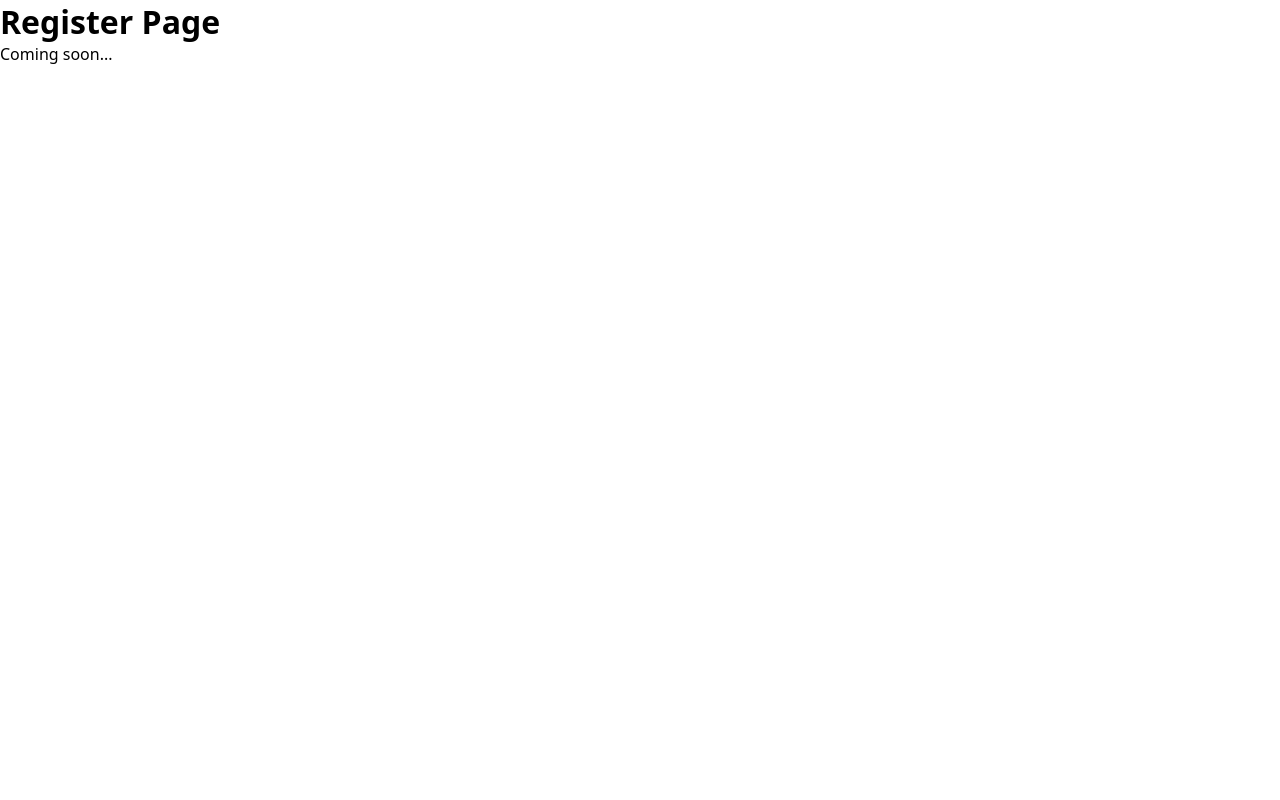
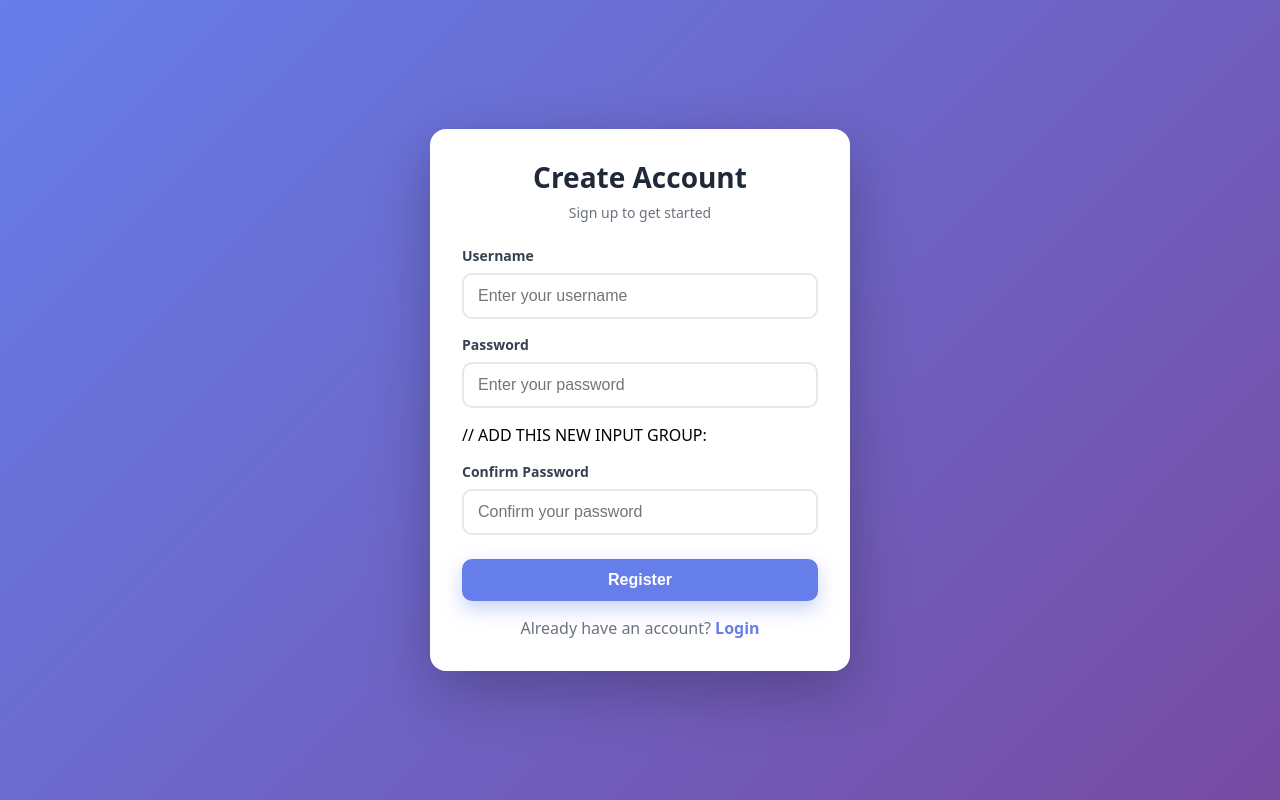
Before and after one commit to shristikhadka/tada-frontend-, a React (Vite) app: page /register in a window 1280 px wide. Built offline with nearby package versions, Linux system fonts and the light colour scheme.

Commit message:
Add Register Feature

```diff
--- a/src/pages/Login.jsx
+++ b/src/pages/Login.jsx
@@ -1,14 +1,13 @@
 import { useState } from "react";
 import { useNavigate, Link } from 'react-router-dom';
 import { setAuthCredentials } from '../utils/auth';
-import axios from 'axios';
+import { testCredentials } from '../userApi.js';
 
 export default function Login() {
 
   const [username, setUsername] = useState("");
   const [password, setPassword] = useState("");
   const [error,setError]=useState("");
-
   const [loading,setLoading]=useState(false);
   const navigate = useNavigate();
 
@@ -19,13 +18,7 @@ export default function Login() {
 
 
   try{
-    const credentials=btoa(`${username}:${password}`);
-    const response=await axios.get('http://localhost:8080/user/me',{
-      headers:{
-        'Authorization':`Basic ${credentials}`
-      }
-
-    });
+    const response=await testCredentials(username,password);
     //if successsful
     if(response.data){
       setAuthCredentials(username,password);
--- a/src/pages/Register.jsx
+++ b/src/pages/Register.jsx
@@ -1,8 +1,202 @@
+import { useState } from "react";
+import { useNavigate, Link } from 'react-router-dom';
+import { registerUser } from '../userApi';
+
 export default function Register() {
-    return (
-      <div>
-        <h1>Register Page</h1>
-        <p>Coming soon...</p>
+  const [username, setUsername] = useState("");
+  const [password, setPassword] = useState("");
+  const [confirmPassword,setConfirmPassword]=useState("");
+  const [error, setError] = useState("");
+  const [loading, setLoading] = useState(false);
+  const navigate = useNavigate();
+
+  const handleOnSubmit = async (e) => {
+    e.preventDefault();
+    setError("");
+    setLoading(true);
+
+    if(password!=confirmPassword){
+      setError("Passwords do not")
+    }
+
+    try {
+      // Call registerUser API with username and password
+      const response = await registerUser({
+        userName: username,
+        password: password
+      });
+
+      // If successful redirect to dashboard
+      if (response.data) {
+        navigate('/login');
+      }
+    } catch (err) {
+      // Handle errors (username already exists, etc.)
+      if (err.response?.data?.message) {
+        setError(err.response.data.message);
+      } else {
+        setError('Registration failed. Username may already exist.');
+      }
+      console.error('Registration error:', err);
+    } finally {
+      setLoading(false);
+    }
+  };
+
+  return (
+    <div style={styles.container}>
+      <div style={styles.card}>
+        <h1 style={styles.title}>Create Account</h1>
+        <p style={styles.subtitle}>Sign up to get started</p>
+        {error && <div style={styles.error}>{error}</div>}
+
+        <form onSubmit={handleOnSubmit} style={styles.form}>
+          <div style={styles.inputGroup}>
+            <label style={styles.label}>Username</label>
+            <input
+              type="text"
+              value={username}
+              placeholder="Enter your username"
+              onChange={(e) => setUsername(e.target.value)}
+              style={styles.input}
+              required
+              autoComplete="username"
+              disabled={loading}
+            />
+          </div>
+
+          <div style={styles.inputGroup}>
+            <label style={styles.label}>Password</label>
+            <input
+              type="password"
+              value={password}
+              placeholder="Enter your password"
+              onChange={(e) => setPassword(e.target.value)}
+              style={styles.input}
+              required
+              autoComplete="new-password"
+              disabled={loading}
+            />
+          </div>
+          // ADD THIS NEW INPUT GROUP:
+        <div style={styles.inputGroup}>
+          <label style={styles.label}>Confirm Password</label>
+          <input
+            type="password"
+            value={confirmPassword}
+            placeholder="Confirm your password"
+            onChange={(e) => setConfirmPassword(e.target.value)}
+            style={styles.input}
+            required
+            autoComplete="new-password"
+            disabled={loading}
+          />
+        </div>
+
+          <button
+            type="submit"
+            disabled={loading}
+            style={{ ...styles.button, ...(loading ? styles.buttonDisabled : {}) }}
+          >
+            {loading ? 'Registering…' : 'Register'}
+          </button>
+        </form>
+
+        <p style={styles.linkText}>
+          Already have an account? <Link to="/login" style={styles.link}>Login</Link>
+        </p>
       </div>
-    );
+    </div>
+  );
+}
+
+const styles = {
+  container: {
+    minHeight: '100vh',
+    display: 'flex',
+    alignItems: 'center',
+    justifyContent: 'center',
+    background: 'linear-gradient(135deg, #667eea 0%, #764ba2 100%)',
+    padding: '24px'
+  },
+  card: {
+    width: '100%',
+    maxWidth: '420px',
+    background: '#fff',
+    borderRadius: '16px',
+    padding: '32px',
+    boxShadow: '0 20px 60px rgba(0,0,0,0.25)'
+  },
+  title: {
+    margin: 0,
+    fontSize: '28px',
+    lineHeight: 1.2,
+    color: '#1f2937',
+    textAlign: 'center'
+  },
+  subtitle: {
+    marginTop: '8px',
+    marginBottom: '24px',
+    fontSize: '14px',
+    color: '#6b7280',
+    textAlign: 'center'
+  },
+  error: {
+    background: '#fee2e2',
+    color: '#991b1b',
+    border: '1px solid #fecaca',
+    padding: '10px 12px',
+    borderRadius: '8px',
+    marginBottom: '16px',
+    textAlign: 'center'
+  },
+  form: {
+    display: 'flex',
+    flexDirection: 'column',
+    gap: '16px'
+  },
+  inputGroup: {
+    display: 'flex',
+    flexDirection: 'column',
+    gap: '8px'
+  },
+  label: {
+    fontSize: '14px',
+    color: '#374151',
+    fontWeight: 600
+  },
+  input: {
+    padding: '12px 14px',
+    fontSize: '16px',
+    borderRadius: '10px',
+    border: '2px solid #e5e7eb',
+    outline: 'none',
+    transition: 'border-color 0.2s, box-shadow 0.2s'
+  },
+  button: {
+    marginTop: '8px',
+    padding: '12px 16px',
+    background: '#667eea',
+    color: '#fff',
+    fontWeight: 700,
+    fontSize: '16px',
+    border: 'none',
+    borderRadius: '10px',
+    cursor: 'pointer',
+    boxShadow: '0 8px 20px rgba(102,126,234,0.35)'
+  },
+  buttonDisabled: {
+    opacity: 0.7,
+    cursor: 'not-allowed'
+  },
+  linkText: {
+    marginTop: '16px',
+    textAlign: 'center',
+    color: '#6b7280'
+  },
+  link: {
+    color: '#667eea',
+    fontWeight: 700,
+    textDecoration: 'none'
   }
+};
--- a/src/userApi.js
+++ b/src/userApi.js
@@ -30,6 +30,13 @@ apiClient.interceptors.request.use((config) => {
  */
 export const registerUser = (user) => {
   return publicClient.post('/public/register', user);
+};
+
+export const testCredentials = (username, password) => {
+  const credentials = btoa(`${username}:${password}`);
+  return axios.get('http://localhost:8080/user/me', {
+    headers: { 'Authorization': `Basic ${credentials}` }
+  });
 };
 
 // ========== USER ENDPOINTS (Requires authentication) ==========
```
